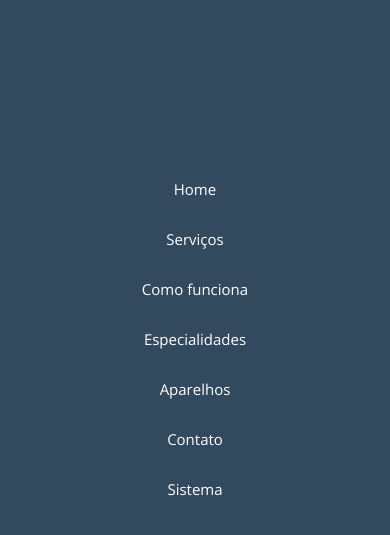
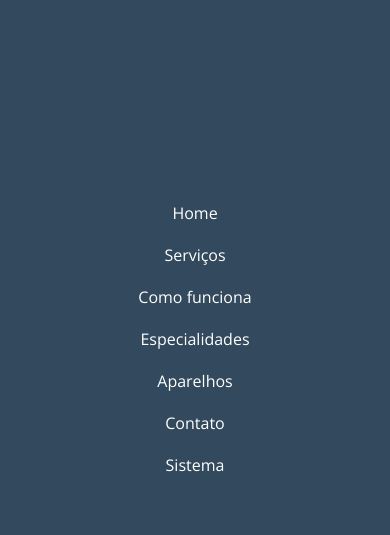
Before and after one commit to renancaldasdev/rweTelemedicina, a website built with Vite: page index.html in a window 390 px wide. Both pictures are taken after a click on the element 355 px from the left and 39 px from the top of the page. Shown: the part 83-618 px from the top of the page. Built offline with nearby package versions, Linux system fonts and the light colour scheme.

Commit message:
style: ajustes no header mobile e dektop

```diff
--- a/css/header.css
+++ b/css/header.css
@@ -38,7 +38,7 @@ header::after {
 .bar {
   width: 30px;
   height: 3px;
-  background-color: var(--principal-color);
+  background-color: var(--white-color);
   margin-bottom: 6px;
 }
 
@@ -52,31 +52,46 @@ header::after {
   z-index: 2;
 }
 
-.menu {
-}
+/* fim menu_toggle */
 
 .menu ul {
   list-style: none;
   padding: 0;
   margin: 0;
-}
 
-.menu li {
-  padding: 15px;
-  text-align: center;
+  display: flex;
+  align-items: center;
 }
 
 .menu a {
   text-decoration: none;
-  color: var(--white-color);
-  font-size: 1.5rem;
+  font-size: 1.6rem;
+  color: var(--principal-color);
+  padding: 0.6rem;
 }
 
 @media (max-width: 768px) {
+  header::before,
+  header::after {
+    content: none; /* Remove os elementos ::before e ::after */
+  }
+
   .menu {
     display: none;
     opacity: 0;
     transition: opacity 0.3s ease;
+  }
+
+  .menu ul {
+    flex-direction: column;
+  }
+
+  .menu ul li {
+    padding: 1rem;
+  }
+
+  .menu a {
+    color: var(--white-color);
   }
 
   .active {
--- a/index.html
+++ b/index.html
@@ -42,6 +42,7 @@
           </nav>
         </div>
       </div>
+      <div class="banner-hero"></div>
     </header>
     <script type="module" src="/main.js"></script>
   </body>
```
